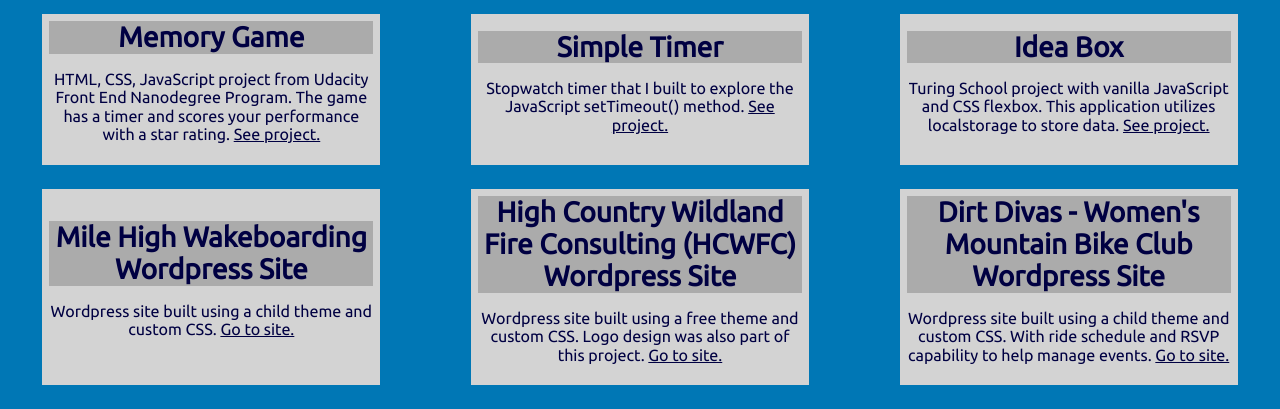
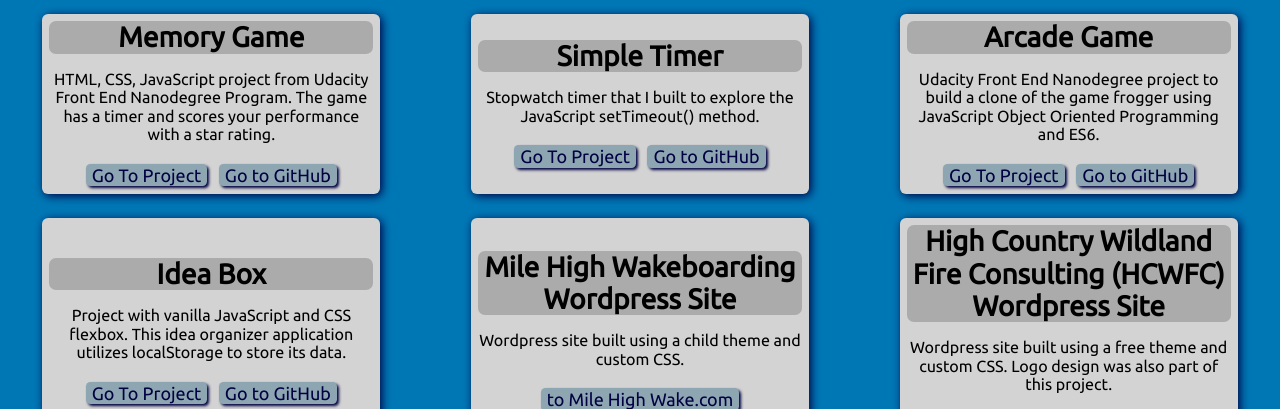
Before and after one commit to lucykepner/kepner-place-website, a plain HTML site: page index.html in a window 1280 px wide. Shown: the part 209-618 px from the top of the page. Drawn offline with Linux system fonts and the light colour scheme; a web font is replaced by a local one.

Commit message:
add buttons to link to github for projects

```diff
--- a/css/styles.css
+++ b/css/styles.css
@@ -118,10 +118,14 @@ main {
   max-width: 80%;
   align-content: center;
   align-items: center;
+  border-radius: 0.25em;
+  box-shadow: 2px 2px 10px #000042;
 }
 
 .card {
   background-color: #ababab;
+  border-radius: 0.25em;
+
   margin: 2px;
   max-height: 25%;
 }
@@ -133,6 +137,19 @@ main {
 
 .underline {
   text-decoration: underline;
+}
+
+.button {
+  border: none;
+  background-color: #8da6b2;
+  margin: 3px;
+  border-radius: 0.25em;
+  font-size: .75em;
+  box-shadow: 2px 2px 3px #000042;
+}
+
+.button:hover {
+  background-color: #0077b5;
 }
 
 /* resume styling */
@@ -162,8 +179,11 @@ main {
 
 .social {
   display: flex;
-  justify-content: center;
+  justify-content: space-around;
+  list-style-type: none;
 }
+
+
 
 .copy {
   margin-left: 10px;
--- a/index.html
+++ b/index.html
@@ -57,53 +57,75 @@
   <section class="container project-list">
     <div class="projects col3">
       <article>
+          <h3 class="card">Memory Game</h3>
+          <p class="card-desc">HTML, CSS, JavaScript project from Udacity Front End Nanodegree Program. The game has a timer and scores your performance with a star rating.
+          </p>
+          <button class="button">
             <a href="https://karenkepner.github.io/udacity-memory-game/" target="_blank">
-          <h3 class="card">Memory Game</h3>
-          <p class="card-desc">HTML, CSS, JavaScript project from Udacity Front End Nanodegree Program. The game has a timer and scores your performance with a star rating. <span class="underline">See project.</span></p>
-        </a>
+              Go To Project</a>
+          </button>
+          <button class="github button">
+            <a href="https://github.com/karenkepner/udacity-memory-game" target="_blank">Go to GitHub</a>
+           </button>
       </article>
     </div>
     <div class="projects col3">
       <article>
-          <a href="https://karenkepner.github.io/Simple-Timer/" target="_blank">
         <h3 class="card">Simple Timer</h3>
-            <p class="card-desc">Stopwatch timer that I built to explore the JavaScript setTimeout() method. <span class="underline">See project.</span></p>
-          </a>
+        <p class="card-desc">Stopwatch timer that I built to explore the JavaScript setTimeout() method.</p>
+        <button class="button">
+          <a href="https://karenkepner.github.io/Simple-Timer/" target="_blank">Go To Project</a>
+        </button>
+        <button class="github button">
+          <a href="https://github.com/karenkepner/Simple-Timer" target="_blank">Go to GitHub</a>
+        </button>
       </article>
     </div>
     <div class="projects col3">
       <article>
-        <a href="https://karenkepner.github.io/my-idea-box/" target="_blank">
-          <h3 class="card">Idea Box</h3>
-          <p class="card-desc">Turing School project with vanilla JavaScript and CSS flexbox. This application utilizes localstorage to store data. <span class="underline">See project.</span></p>
-        </a>
+        <h3 class="card">Arcade Game</h3>
+        <p class="card-desc">Udacity Front End Nanodegree project to build a clone of the game frogger using JavaScript Object Oriented Programming and ES6.</p>
+        <button class="button">
+          <a href="https://karenkepner.github.io/arcade-game/" target="_blank">Go To Project</a>
+        </button>
+        <button class="github button">
+          <a href="https://github.com/karenkepner/arcade-game" target="_blank">Go to GitHub</a>
+        </button>
       </article>
     </div>
     <div class="projects col3">
       <article>
-          <a href="http://milehighwake.com/" target="_blank">
-          <h3 class="card">Mile High Wakeboarding Wordpress Site</h3>
-          <p class="card-desc">Wordpress site built using a child theme and custom CSS. <span class="underline">Go to site.</span></p>
-        </a>
+          <h3 class="card">Idea Box</h3>
+          <p class="card-desc">Project with vanilla JavaScript and CSS flexbox. This idea organizer application utilizes localStorage to store its data.</p>
+          <button class="button">
+            <a href="https://karenkepner.github.io/my-idea-box/" target="_blank">Go To Project</a>
+          </button>
+          <button class="github button">
+            <a href="https://github.com/karenkepner/my-idea-box" target="_blank">Go to GitHub</a>
+          </button>
       </article>
     </div>
     <div class="projects col3">
       <article>
-          <a href="http://highcountrywildland.com/" target="_blank">
-            <h3 class="card">High Country Wildland Fire Consulting (HCWFC) Wordpress Site</h3>
-            <p class="card-desc">Wordpress site built using a free theme and custom CSS. Logo design was also part of this project. <span class="underline">Go to site.</span></p>
-          </a>
+        <h3 class="card">Mile High Wakeboarding Wordpress Site</h3>
+        <p class="card-desc">Wordpress site built using a child theme and custom CSS.</p>
+        <button class="button"><a href="http://milehighwake.com/" target="_blank">to Mile High Wake.com</a></button>
       </article>
     </div>
     <div class="projects col3">
       <article>
-          <a href="https://thedirtdivas.com/" target="_blank">
-            <h3 class="card">Dirt Divas - Women's Mountain Bike Club Wordpress Site</h3>
-            <p class="card-desc">Wordpress site built using a child theme and custom CSS. With ride schedule and RSVP capability to help manage events. <span class="underline">Go to site.</span></p>
-          </a>
+        <h3 class="card">High Country Wildland Fire Consulting (HCWFC) Wordpress Site</h3>
+        <p class="card-desc">Wordpress site built using a free theme and custom CSS. Logo design was also part of this project.</p>
+        <button class="button"><a href="http://highcountrywildland.com/" target="_blank">to HCWFC.com</a></button>
       </article>
     </div>
-
+    <div class="projects col3">
+      <article>
+        <h3 class="card">Dirt Divas - Women's Mountain Bike Club Wordpress Site</h3>
+        <p class="card-desc">Wordpress site built using a child theme and custom CSS. With ride schedule and RSVP capability to help manage events.</p>
+        <button class="button"><a href="https://thedirtdivas.com/" target="_blank">to Dirt Divas.com</a></button>
+      </article>
+    </div>
   </section>
   <h2>Coding Ideas</h2>
   <section class="container">
```
Lines whose indentation alone changed are shown as unchanged.
